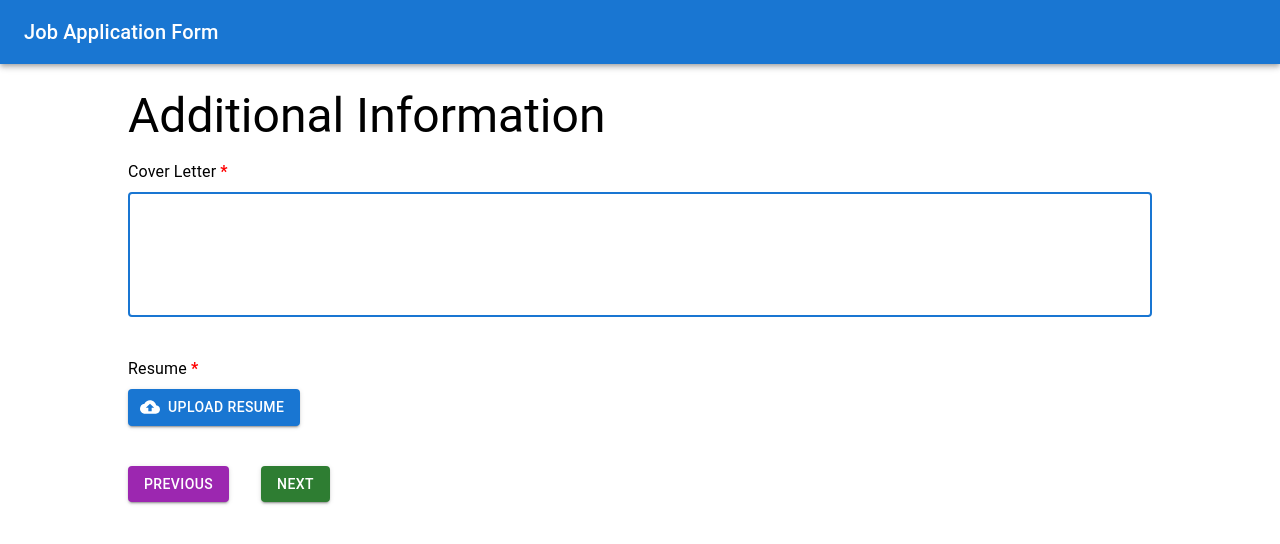
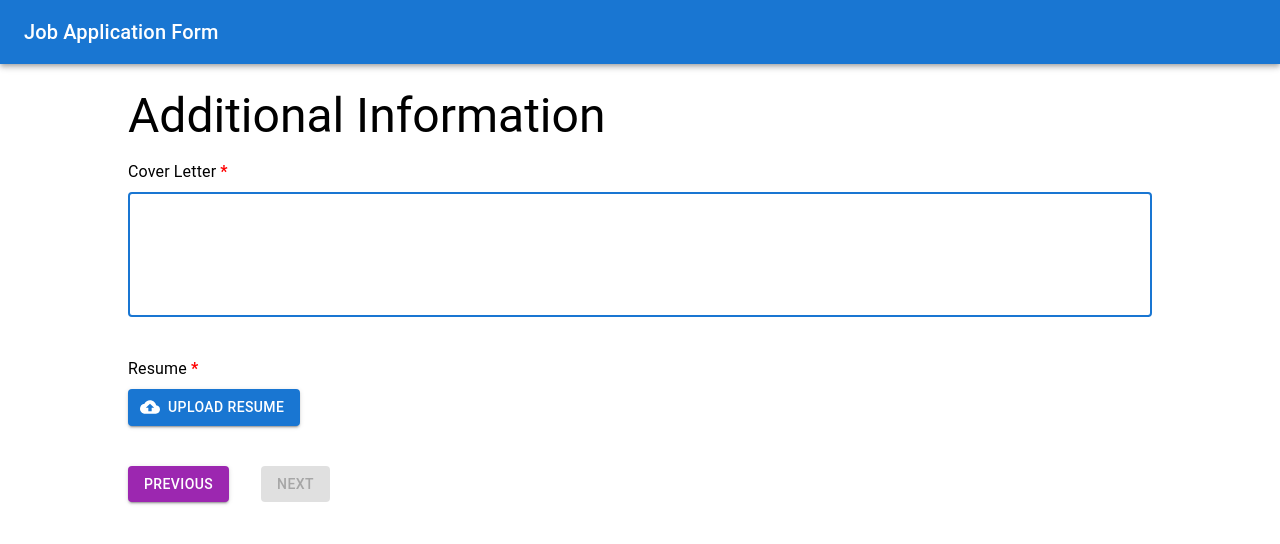
Before and after one commit to Balugayake/job-application-form, a React (Create React App) app: page /step5 in a window 1280 px wide. Shown: the top 544 px of the page. Built offline with nearby package versions, Linux system fonts and the light colour scheme.

Commit message:
fix:upload validation

```diff
--- a/src/component/AdditionalInfoForm.tsx
+++ b/src/component/AdditionalInfoForm.tsx
@@ -5,6 +5,7 @@ import CloudUploadIcon from "@mui/icons-material/CloudUpload";
 import { updateAdditionalInfo } from "../features/form/form.slice";
 import { RootState } from "../store";
 import { useNavigate } from "react-router-dom";
+import toast from "react-hot-toast";
 
 interface Props {
   nextStep: () => void;
@@ -33,8 +34,12 @@ const AdditionalInfoForm: React.FC<Props> = ({ nextStep, prevStep }) => {
 
   const validateField = (value: string) => {
     let error = "";
+    const Pattern = /^(?!^\d+$)[a-zA-Z0-9\s,.-]+$/;
     if (!value) {
       error = "Required";
+    }
+    if (value && !Pattern.test(value)) {
+      error = "Enter alphnumeric characters only";
     }
     setErrors(error);
     return error === "";
@@ -54,7 +59,15 @@ const AdditionalInfoForm: React.FC<Props> = ({ nextStep, prevStep }) => {
       component="form"
       onSubmit={handleSubmit}
       className="container mt-5"
-      sx={{ display: 'flex', flexDirection: 'column', justifyContent: 'center', gap: 2, mt: 3, mx: "auto", maxWidth: "80%"}}
+      sx={{
+        display: "flex",
+        flexDirection: "column",
+        justifyContent: "center",
+        gap: 2,
+        mt: 3,
+        mx: "auto",
+        maxWidth: "80%",
+      }}
     >
       <Typography variant="h3">Additional Information</Typography>
       <Box sx={{ marginBottom: 3 }}>
@@ -96,6 +109,7 @@ const AdditionalInfoForm: React.FC<Props> = ({ nextStep, prevStep }) => {
             name="resume"
             onChange={handleFileChange}
             style={{ display: "none" }}
+            accept="application/pdf, application/msword, application/vnd.openxmlformats-officedocument.wordprocessingml.document"
           />
           <Button
             variant="contained"
@@ -111,7 +125,7 @@ const AdditionalInfoForm: React.FC<Props> = ({ nextStep, prevStep }) => {
           )}
         </label>
       </Box>
-      <Box sx={{ display: "flex" ,gap: 4 }}>
+      <Box sx={{ display: "flex", gap: 4 }}>
         <Button variant="contained" color="secondary" onClick={prevStep}>
           Previous
         </Button>
@@ -119,7 +133,14 @@ const AdditionalInfoForm: React.FC<Props> = ({ nextStep, prevStep }) => {
           type="submit"
           variant="contained"
           color="success"
-          onClick={nextStep}
+          onClick={() => {
+            if (!additionalInfo.coverLetter || !additionalInfo.resume) {
+              toast.error("Please Upload Cover Letter and Resume");
+            }
+
+            nextStep();
+          }}
+          disabled={!additionalInfo.coverLetter || !additionalInfo.resume}
         >
           Next
         </Button>
--- a/src/component/EducationForm.tsx
+++ b/src/component/EducationForm.tsx
@@ -54,13 +54,16 @@ const EducationForm: React.FC<Props> = ({ nextStep, prevStep }) => {
     value: string
   ) => {
     let error = "";
+    const boardPattern = /^(?!^\d+$)[a-zA-Z0-9\s,.-]+$/;
     if (!value) {
       error = "Required";
     } else if (field === "board" && value.length > 50) {
       error = "Board/University name cannot exceed 50 characters";
     } else if (field === "board" && value.length < 4) {
       error = "Board/University name cannot be less than 4 characters";
-    } else if (
+    } else if(field === "board" && !boardPattern.test(value)) {
+      error= 'Board/University contain both letters and numbers';
+    }else if (
       field === "cgpa" &&
       (isNaN(Number(value)) || Number(value) < 0 || Number(value) > 10)
     ) {
--- a/src/component/PersonalInfoForm.tsx
+++ b/src/component/PersonalInfoForm.tsx
@@ -12,6 +12,7 @@ import {
   Alert,
 } from '@mui/material';
 import { RootState } from '../store';
+import { addEmitHelpers } from 'typescript';
 
 interface Props {
   nextStep: () => void;
@@ -62,15 +63,24 @@ const [allError,setAllError]=useState({
   phoneError:"",
   addressError:""
 })
+
 const validateName = (e: React.ChangeEvent<HTMLInputElement | HTMLTextAreaElement>) => {
   const { value } = e.target;
-  if(!value){
-    setAllError({...allError,nameError:"Name is required"})
-    return
+  const namePattern = /^[a-zA-Z]+(?: [a-zA-Z]+)*$/;
+
+  if (!value) {
+    setAllError({ ...allError, nameError: 'Name is required' });
+    return;
   }
-  if(value ){
-    setAllError({...allError,nameError:""})}
-}
+
+  if (!namePattern.test(value)) {
+    setAllError({ ...allError, nameError: 'Name must contain only alphabetical characters' });
+    return;
+  }
+  if(value){
+    setAllError({...allError,nameError:""})
+  }
+};
 const validateEmail = (e: React.ChangeEvent<HTMLInputElement | HTMLTextAreaElement>) => {
   const { value } = e.target;
   if(!value){
@@ -103,10 +113,15 @@ const validatePhone = (e: React.ChangeEvent<HTMLInputElement | HTMLTextAreaEleme
 }
 const validateAddress = (e: React.ChangeEvent<HTMLInputElement | HTMLTextAreaElement>) => {
   const { value } = e.target;
+  const addressPattern = /^(?!^\d+$)[a-zA-Z0-9\s,.-]+$/;
   if(!value){
 
     setAllError({...allError,addressError:"Address is required"})
     return
+  }
+  if (!addressPattern.test(value)) {
+    setAllError({ ...allError, addressError: 'Address must contain both letters and numbers' });
+    return;
   }
   if(value){
     setAllError({...allError,addressError:""})
--- a/src/component/SkillForm.tsx
+++ b/src/component/SkillForm.tsx
@@ -23,10 +23,14 @@ const SkillForm: React.FC<Props> = ({ nextStep, prevStep }) => {
 
   const validateField = (value: string) => {
     let error = '';
+    const Pattern = /^(?!^\d+$)[a-zA-Z0-9\s,.-]+$/;
     if (!value) {
       error = 'Required';
     } else if (value.length < 2) {
       error = 'Enter at least 1 Technical Skill';
+    }
+    if(value && !Pattern.test(value)) {
+      error = 'Enter alphnumeric characters only';
     }
     setErrors(error);
     return error === '';
--- a/src/component/WorkExperienceForm.tsx
+++ b/src/component/WorkExperienceForm.tsx
@@ -71,22 +71,29 @@ const WorkExperienceForm: React.FC<Props> = ({ nextStep, prevStep }) => {
     value1: string | number,
     id: number
   ) => {
+    console.log(value1,typeof value1)
     let error = "";
     const value = value1.toString();
     if (!value) {
       error = "Required";
     }
+    const Pattern = /^(?!^\d+$)[a-zA-Z0-9\s,.-]+$/;
     if (field === "companyName" && value.length > 50) {
       error = "Company name should be less than 50 characters";
-    } else if (field === "companyName" && value.length < 2 && !error) {
+    } else if(field === "companyName" && !Pattern.test(value)) {
+      error = "Company name should be alphanumeric";
+    }
+    else if (field === "companyName" && value.length < 2 && !error) {
       error = "Company name should be greater than 2 characters";
     } else if (field === "jobTitle" && value.length > 30) {
       error = "Job title should be less than 30 characters";
     } else if (field === "jobTitle" && value.length < 4 && !error) {
       error = "Job title should be greater than 4 characters";
-    } else if (field === "duration" && value.length > 40) {
+    }else if(field === "jobTitle" && !Pattern.test(value)) {
+      error = "jobTitle name should be alphanumeric";
+    } else if (field === "duration" && Number(value) > 40) {
       error = "Duration should be less than 40 characters";
-    } else if (field === "duration" && value.length < 0) {
+    } else if (field === "duration" && Number(value) < 0) {
       error = "Enter the Positive Number";
     }
     setErrors((prevErrors) => ({
@@ -175,7 +182,8 @@ const WorkExperienceForm: React.FC<Props> = ({ nextStep, prevStep }) => {
                   <TextField
                     value={experience.duration}
                     type="number"
-                    InputProps={{ inputProps: { min: 0, max: 40 } }}
+                    InputProps={{ inputProps: {min: 0,max: 40} }}
+
                     onChange={(e) =>
                       handleChange(experience.id, "duration", e.target.value)
                     }
```
